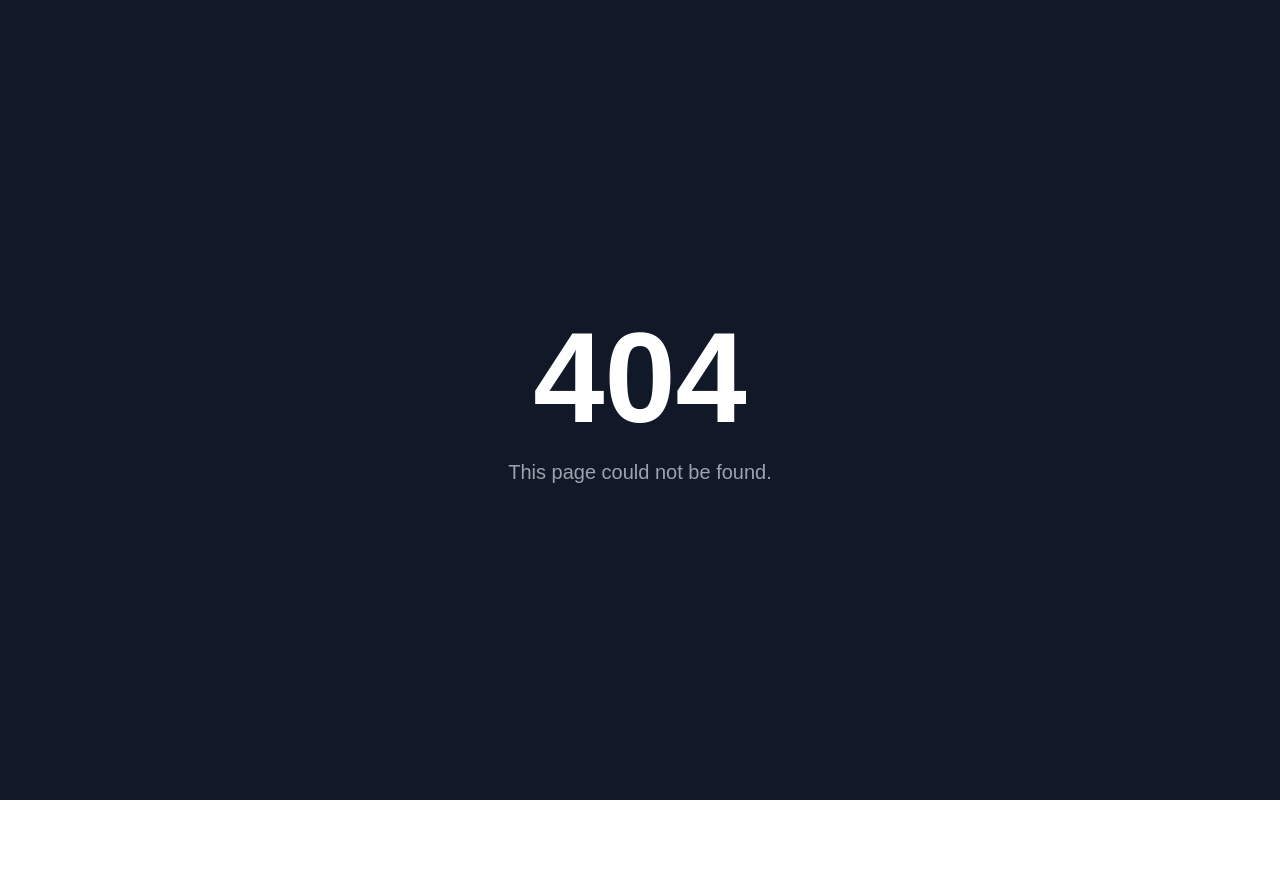
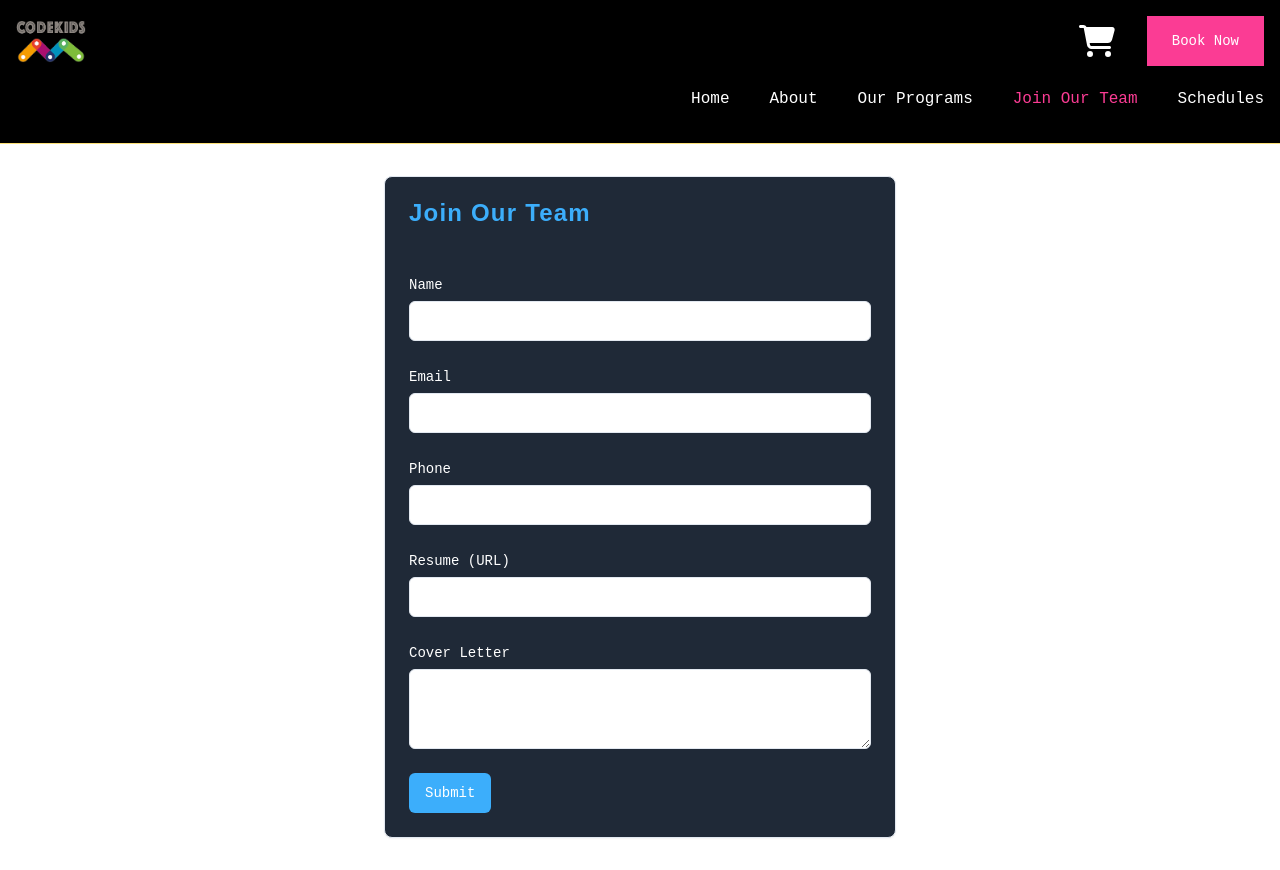
Before and after one commit to huzvert/codekidspk, a React (Vite) app in the folder client/: page /careers in a window 1280 px wide. Before the commit this address had no page. Before the commit the page ends 800 px from the top, so only its background shows below. Built offline with nearby package versions, Linux system fonts and the light colour scheme.

Commit message:
Added careers page

```diff
--- a/client/src/App.jsx
+++ b/client/src/App.jsx
@@ -5,8 +5,9 @@ import Home from "./pages/Home";
 import About from "./pages/About";
 import Programs from "./pages/Programs";
 import ProgramDetails from "./pages/ProgramDetails";
+import CourseDetails from "./pages/CourseDetails";
+import Careers from "./pages/Careers";
 import Schedules from "./pages/Schedules";
-import CourseDetails from "./pages/CourseDetails";
 import Cart from "./pages/Cart";
 import NoteFound from "./components/NotFound";
 
@@ -26,6 +27,7 @@ function App() {
               <Route path=":id" element={<ProgramDetails />} />
               <Route path="course/:id" element={<CourseDetails />} />
             </Route>
+            <Route path="/careers" element={<Careers />} />
             <Route path="/schedules" element={<Schedules />} />
             <Route path="/cart" element={<Cart />} />
           </Route>
--- /dev/null
+++ b/client/src/components/ui/textarea.jsx
@@ -0,0 +1,18 @@
+import * as React from "react"
+
+import { cn } from "@/lib/utils"
+
+const Textarea = React.forwardRef(({ className, ...props }, ref) => {
+  return (
+    (<textarea
+      className={cn(
+        "flex min-h-[80px] w-full rounded-md border border-input bg-background px-3 py-2 text-sm ring-offset-background placeholder:text-muted-foreground focus-visible:outline-none focus-visible:ring-2 focus-visible:ring-ring focus-visible:ring-offset-2 disabled:cursor-not-allowed disabled:opacity-50",
+        className
+      )}
+      ref={ref}
+      {...props} />)
+  );
+})
+Textarea.displayName = "Textarea"
+
+export { Textarea }
--- /dev/null
+++ b/client/src/pages/Careers.jsx
@@ -0,0 +1,163 @@
+import React, { useState } from "react";
+import { Card, CardContent, CardHeader, CardTitle } from "@/components/ui/card";
+import { Button } from "@/components/ui/button";
+import { Input } from "@/components/ui/input";
+import { Textarea } from "@/components/ui/textarea";
+import { Label } from "@/components/ui/label";
+
+export default function Careers() {
+  const [formData, setFormData] = useState({
+    name: "",
+    email: "",
+    phone: "",
+    resume: "",
+    coverLetter: "",
+  });
+
+  const [isSubmitted, setIsSubmitted] = useState(false);
+  const [isSubmitting, setIsSubmitting] = useState(false);
+
+  const handleChange = e => {
+    const { name, value } = e.target;
+    setFormData({
+      ...formData,
+      [name]: value,
+    });
+  };
+
+  const handleSubmit = async e => {
+    e.preventDefault();
+    setIsSubmitting(true);
+    const formDatab = new FormData();
+    Object.entries(formData).forEach(([key, value]) => {
+      formDatab.append(key, value);
+    });
+
+    try {
+      const response = await fetch(import.meta.env.VITE_CAREERS_SCRIPT_URL, {
+        method: "POST",
+        body: formDatab,
+      });
+
+      if (!response.ok) {
+        throw new Error("Network response was not ok");
+      }
+
+      setIsSubmitted(true);
+      setTimeout(() => {
+        setIsSubmitted(false);
+        setFormData({
+          name: "",
+          email: "",
+          phone: "",
+          resume: "",
+          coverLetter: "",
+        }); // Clear the form after submission
+      }, 3000);
+    } catch (error) {
+      console.error("There was a problem with the submission:", error);
+    } finally {
+      setIsSubmitting(false);
+    }
+  };
+
+  return (
+    <div className="container mx-auto my-8">
+      <div className="max-w-lg mx-auto">
+        <Card className="bg-gray-800">
+          <CardHeader>
+            <CardTitle className="text-c_secondary-light tracking-wider">
+              Join Our Team
+            </CardTitle>
+          </CardHeader>
+          <CardContent>
+            {isSubmitted ? (
+              <div className="text-center text-c_primary-light">
+                Application submitted successfully!
+              </div>
+            ) : (
+              <form onSubmit={handleSubmit} className="space-y-6">
+                <div>
+                  <Label htmlFor="name" className="text-white">
+                    Name
+                  </Label>
+                  <Input
+                    id="name"
+                    name="name"
+                    type="text"
+                    value={formData.name}
+                    onChange={handleChange}
+                    required
+                    className="mt-1 block w-full"
+                  />
+                </div>
+                <div>
+                  <Label htmlFor="email" className="text-white">
+                    Email
+                  </Label>
+                  <Input
+                    id="email"
+                    name="email"
+                    type="email"
+                    value={formData.email}
+                    onChange={handleChange}
+                    required
+                    className="mt-1 block w-full"
+                  />
+                </div>
+                <div>
+                  <Label htmlFor="phone" className="text-white">
+                    Phone
+                  </Label>
+                  <Input
+                    id="phone"
+                    name="phone"
+                    type="tel"
+                    value={formData.phone}
+                    onChange={handleChange}
+                    required
+                    className="mt-1 block w-full"
+                  />
+                </div>
+                <div>
+                  <Label htmlFor="resume" className="text-white">
+                    Resume (URL)
+                  </Label>
+                  <Input
+                    id="resume"
+                    name="resume"
+                    type="url"
+                    value={formData.resume}
+                    onChange={handleChange}
+                    required
+                    className="mt-1 block w-full"
+                  />
+                </div>
+                <div>
+                  <Label htmlFor="coverLetter" className="text-white">
+                    Cover Letter
+                  </Label>
+                  <Textarea
+                    id="coverLetter"
+                    name="coverLetter"
+                    value={formData.coverLetter}
+                    onChange={handleChange}
+                    required
+                    className="mt-1 block w-full"
+                  />
+                </div>
+                <Button
+                  type="submit"
+                  className="bg-c_secondary-light text-white mt-4"
+                  disabled={isSubmitting}
+                >
+                  {isSubmitting ? "Submitting..." : "Submit"}
+                </Button>
+              </form>
+            )}
+          </CardContent>
+        </Card>
+      </div>
+    </div>
+  );
+}
```
